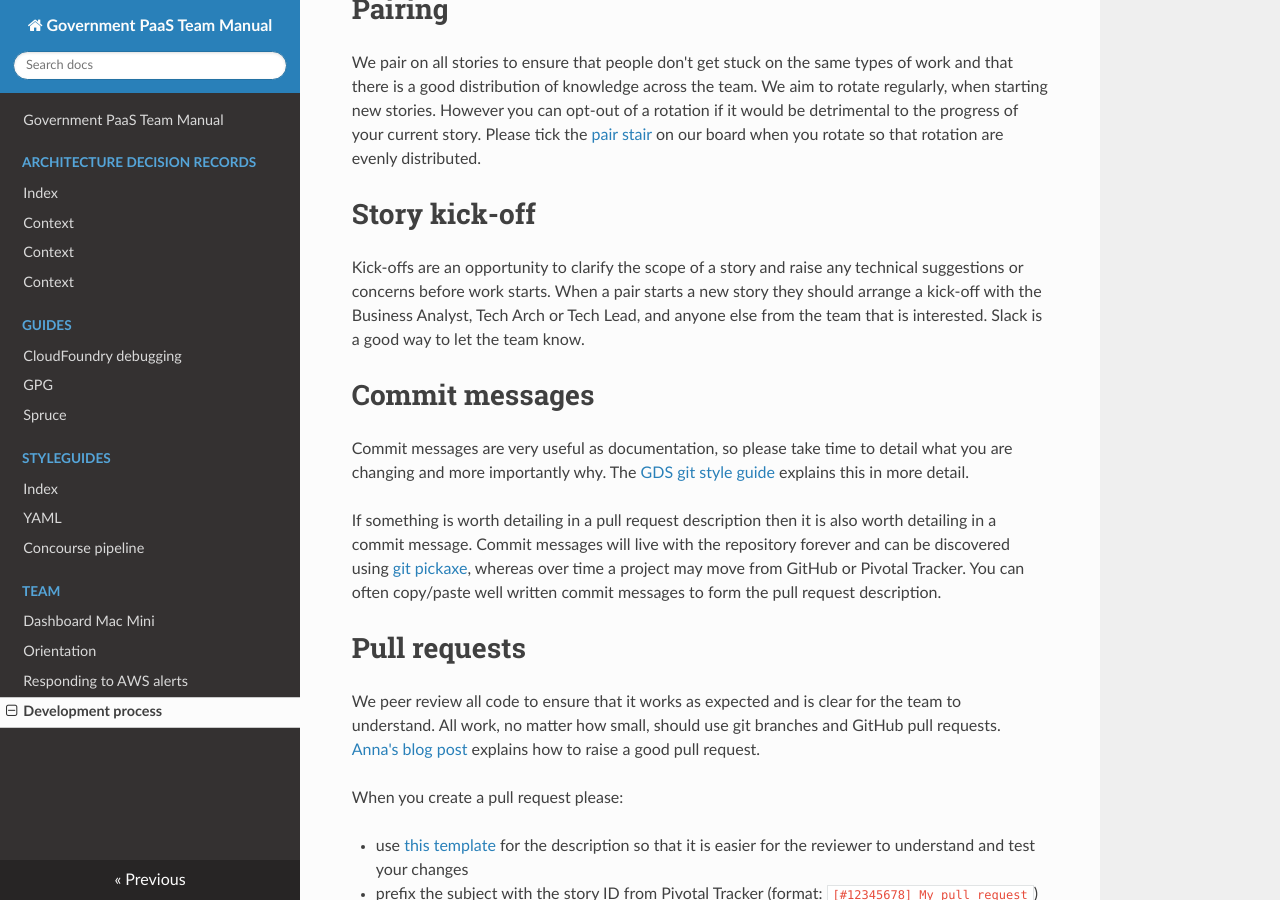
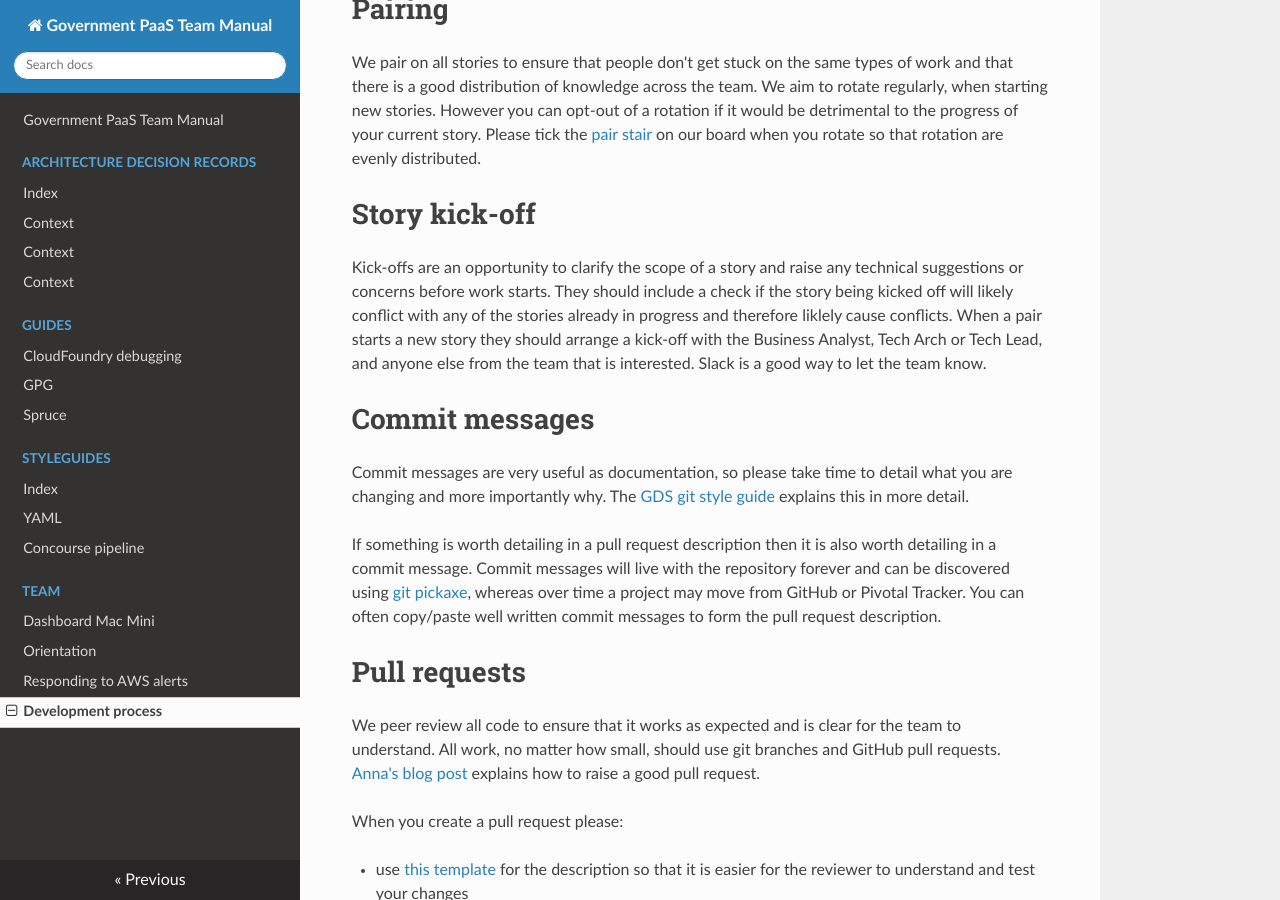
Before and after one commit to alphagov/paas-team-manual, an MkDocs documentation site: the page built from docs/team/working_practices.md, in a window 1280 px wide and 900 px high, scrolled down 1372 px. Built offline with MkDocs 1.6.1, drawn with Linux system fonts in a browser that asks for light colours; nearby versions of some CDN libraries.

Commit message:
Check for conflicting work at kickoff
In our retrospective of 8/3/2016 we discussed some occasions when two stories
played at the same time changed the same lines of code in different ways. This
caused a number of merge conflicts that needed to be resolved before finished
stories could be merged into master.

We agreed that the best way to avoid difficult and time consuming merges was to
identify at kick-off time if was likely that the story being kicked off would
cause conflicts with a story already in play.

```diff
--- a/docs/team/working_practices.md
+++ b/docs/team/working_practices.md
@@ -35,9 +35,11 @@ so that rotation are evenly distributed.
 # Story kick-off
 
 Kick-offs are an opportunity to clarify the scope of a story and raise any
-technical suggestions or concerns before work starts. When a pair starts a
-new story they should arrange a kick-off with the Business Analyst, Tech
-Arch or Tech Lead, and anyone else from the team that is interested. Slack
+technical suggestions or concerns before work starts. They should include a
+check if the story being kicked off will likely conflict with any of the
+stories already in progress and therefore liklely cause conflicts. When a pair
+starts a new story they should arrange a kick-off with the Business Analyst,
+Tech Arch or Tech Lead, and anyone else from the team that is interested. Slack
 is a good way to let the team know.
 
 # Commit messages
```
